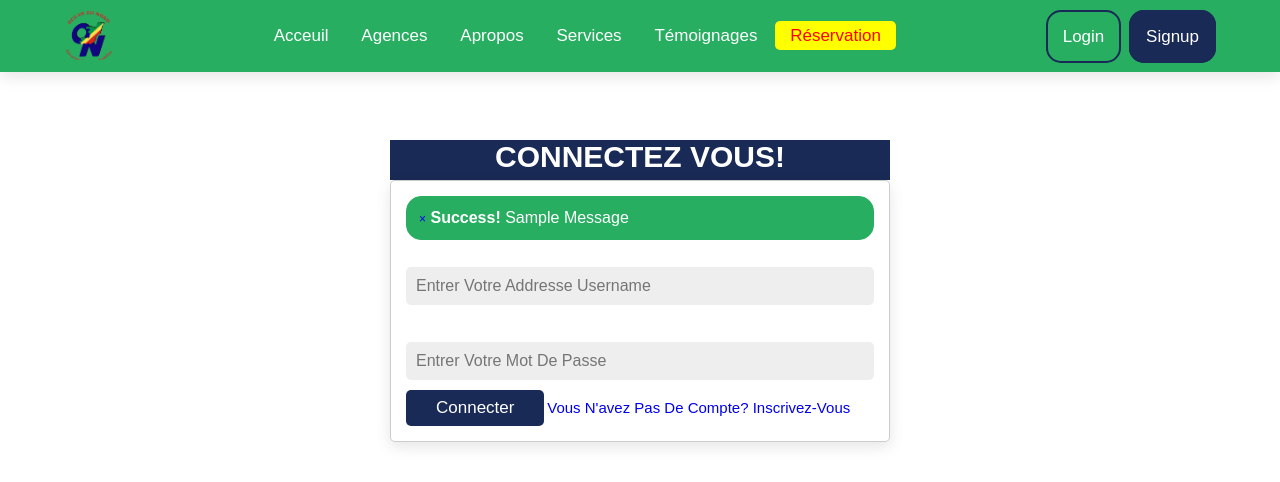
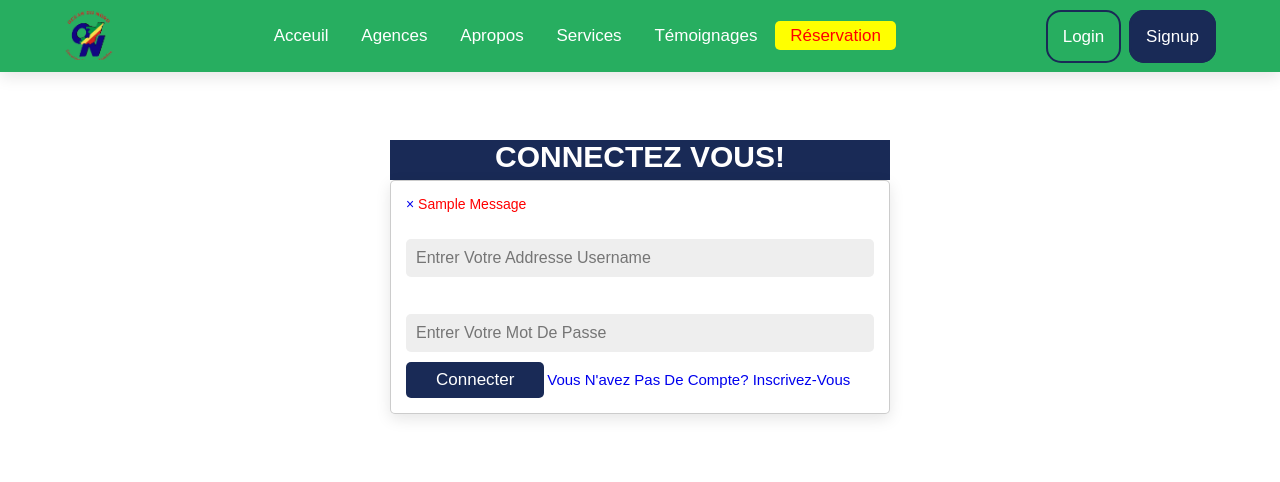
Before and after one commit to Josias-webdev/Travel-agency-web-site, a Django app: page /signin in a window 1280 px wide. Shown: the top 482 px of the page. Run offline with Django 4.2, Linux system fonts and the light colour scheme; data comes from the database, SQL or seed files in the repository; both versions use the stored data as it was after the commit; one stand-in notice (Sample message) is shown; some libraries are stand-ins or nearby versions.

Commit message:
Quelques ameliorations

```diff
--- a/app/models.py
+++ b/app/models.py
@@ -36,7 +36,7 @@ class Reservation(models.Model):
     qr_code = models.ImageField(blank=True, upload_to='code')
 
     def __str__(self):
-        return self.r_nom
+        return str(self.r_nom)
 
     def save(self, *args, **kwargs):
         qr_image = qrcode.make(self.r_nom)
--- a/app/templates/app/base.html
+++ b/app/templates/app/base.html
@@ -37,8 +37,12 @@
 
         <div class="icons">
             <i class="fas fa-bars" id="menu-bars"></i>
+            {% if user.is_authenticated %}
+            <a href="{% url 'home' %}" class ="default-button" style="background-color: #192a56; border: 2px solid #192a56; border-radius: 15px; color: white; padding: 15px;">Logout</a>
+            {% else %}
             <a href="{% url 'signin' %}" class ="warning-button" style="background-color: #27ae60; border: 2px solid #192a56; border-radius: 15px; color: white; padding: 15px;">Login</a>
             <a href="{% url 'signup' %}" class ="default-button" style="background-color: #192a56; border: 2px solid #192a56; border-radius: 15px; color: white; padding: 15px;">signup</a>
+            {% endif %}
         </div>
 
     </header>
--- a/app/templates/app/signin.html
+++ b/app/templates/app/signin.html
@@ -64,14 +64,21 @@
 
         <H1 class="heading" style="margin-top: 12rem;">Connectez vous!</H1>
 
-        <form method="POST" action="/logout" style="background: white;">
+        <form method="POST" action="/signin" style="background: white;">
             {% csrf_token %}
 
             {% for message in messages %}
-            <div class="alert alert-success alert-dismissible" style="background-color: #27ae60; color: white; font-size: 16px; border: 1px solid #27ae60; border-radius: 15px; padding: 12px;">
-                <a href="#" class="close" data-dismiss="alert" aria-label="close" style="font-size: 12px;">&times;</a>
-                <strong>Success!</strong> {{ message }}
+            {% if user.is_authenticated %}
+            <div class="alert alert-{{message.tags}} alert-dismissible" role="alert" style="font-size: 14px; color: green;">
+                <a href="#" class="close" data-dismiss="alert" aria-label="close">&times;</a>
+                <strong></strong> {{ message }}
             </div>
+            {% else %}
+            <div class="alert alert-{{message.tags}} alert-dismissible" role="alert" style="font-size: 14px; color: red;">
+                <a href="#" class="close" data-dismiss="alert" aria-label="close">&times;</a>
+                <strong></strong> {{ message }}
+            </div>
+            {% endif %}
             {% endfor %}
 
             <div class="inputBox">
@@ -165,5 +172,6 @@
     <script src="https://cdn.jsdelivr.net/npm/swiper@11/swiper-bundle.min.js"></script>
 
     <script src="js/script.js"></script>
+
 </body>
 </html>
--- a/app/views.py
+++ b/app/views.py
@@ -43,10 +43,7 @@ def home(request):
 
 def signin(request):
     logo_images = Logo.objects.all()
-
-    context = {
-        'logo_images': logo_images,
-    }
+    bannier_profile = Profile.objects.all()
 
     if request.method == "POST":
         username = request.POST.get("username")
@@ -56,12 +53,12 @@ def signin(request):
         if user is not None:
             login(request, user)
             fname = user.first_name
-            return render(request, "app/logout.html", {'fname': fname})
+            return render(request, "app/logout.html", context={'fname': fname, 'logo_images': logo_images, 'profile_bannier': bannier_profile})
         else:
             messages.error(request, "nom d'utilisateur ou mot de passe incorrect")
             return redirect("signin")
 
-    return render(request, "app/signin.html", context )
+    return render(request, "app/signin.html", context={'logo_images': logo_images, 'profile_bannier': bannier_profile} )
 
 def signup(request):
     logo_images = Logo.objects.all()
```
Also changed, not shown: app/templates/app/download_pdf.html (+8 -1 lines), app/templates/app/logout.html (+6 -1 lines), db.sqlite3.
